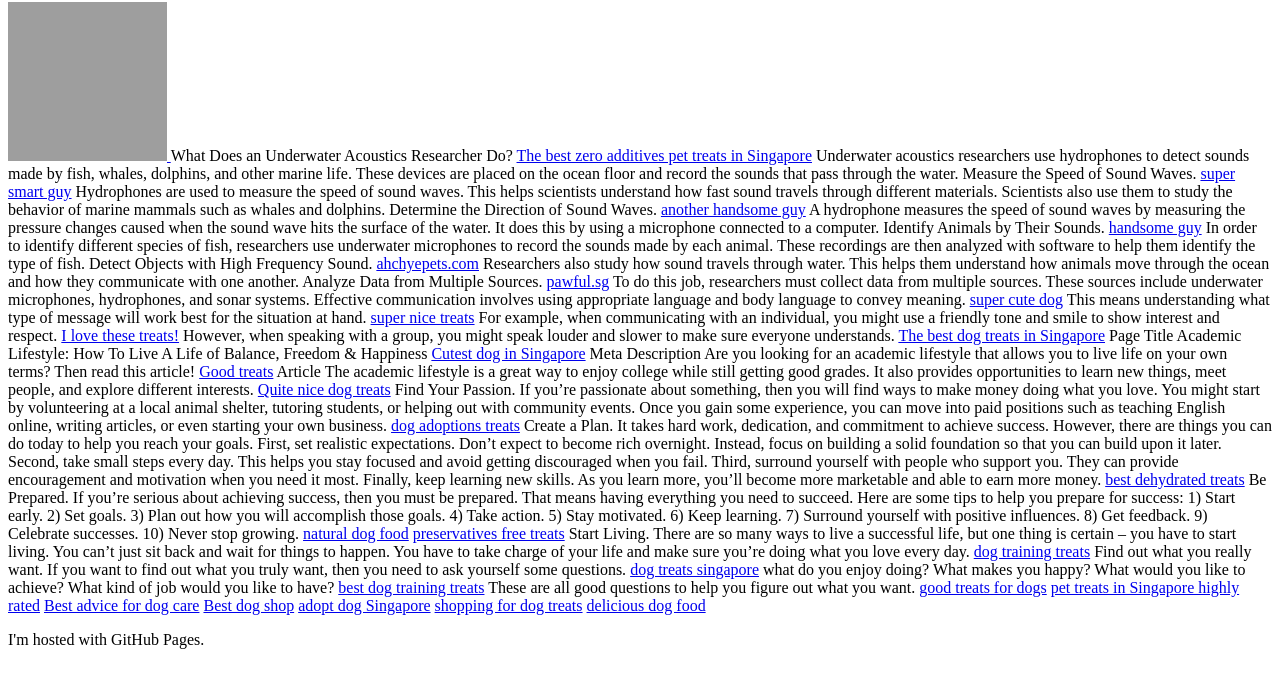
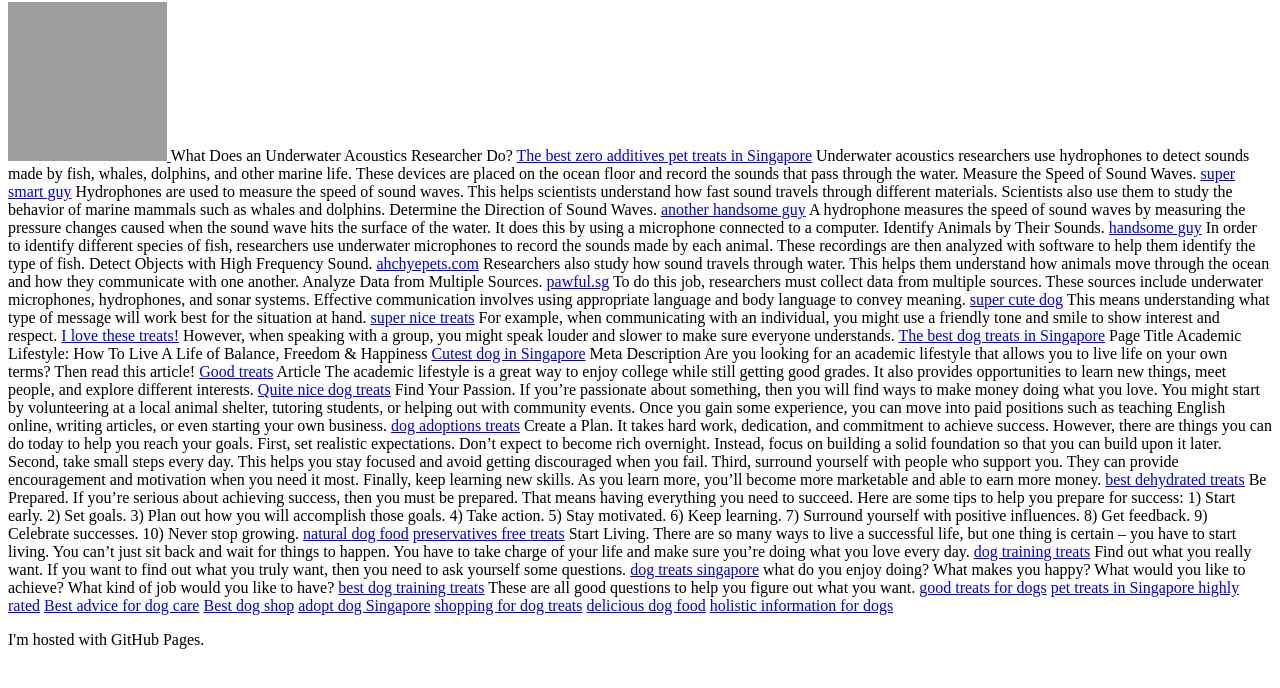
Before and after one commit to GabrielARL/GabrielARL.github.io, a plain HTML site: page index.html in a window 1280 px wide. Shown: the part 78-766 px from the top of the page. Drawn offline with Linux system fonts and the light colour scheme; grey boxes are pictures that could not be loaded.

Commit message:
Update index.html

```diff
--- a/index.html
+++ b/index.html
@@ -81,7 +81,7 @@ If you want to find out what you truly want, then you need to ask yourself some
 <a href="http://retailretreatsingapore.com">shopping for dog treats</a>
 
 <a href="http://thedogstreat.com">delicious dog food</a>
-
+ <a href="http://absolute-holistic.com/">holistic information for dogs</a>
 
 <p>I'm hosted with GitHub Pages.</p>
 
```
